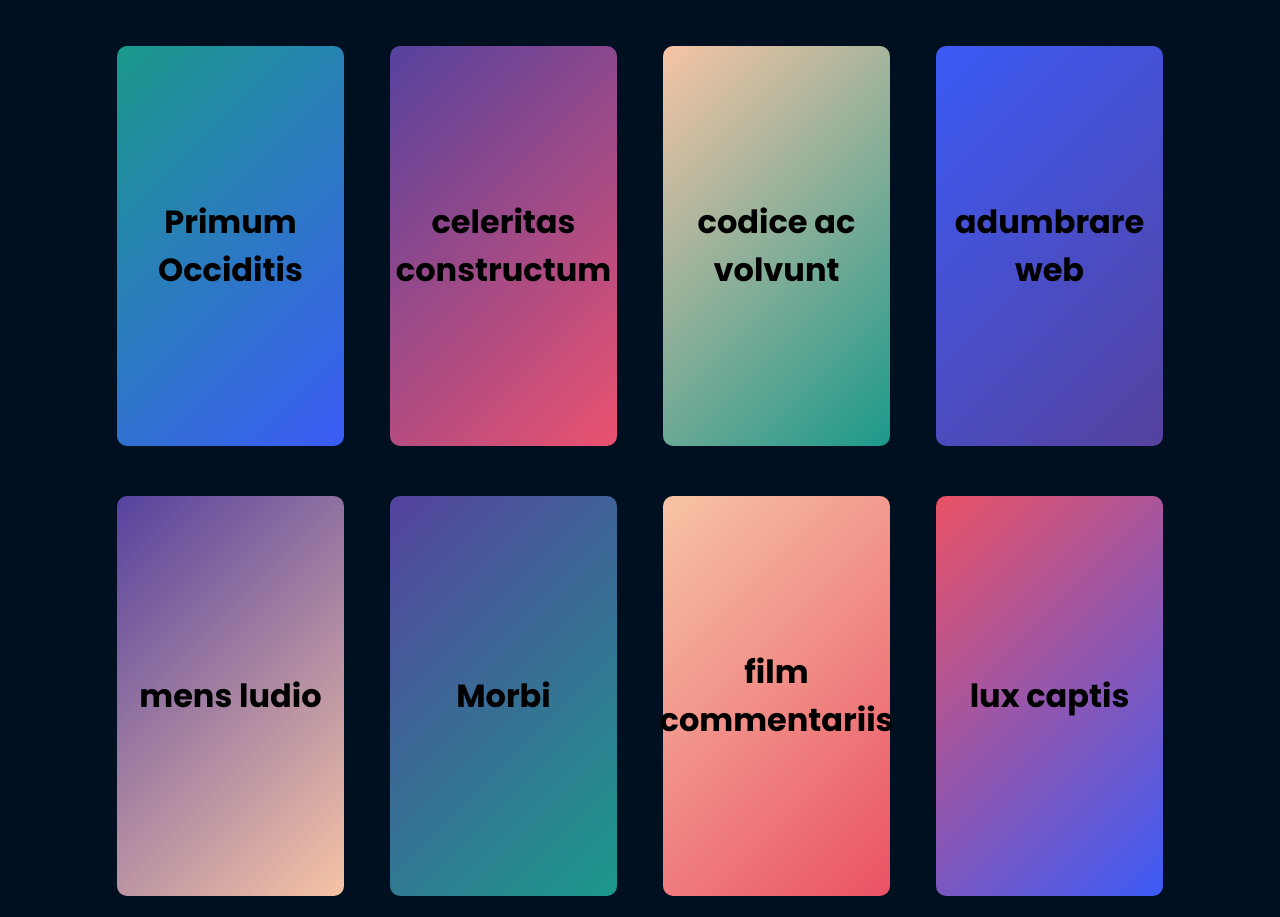
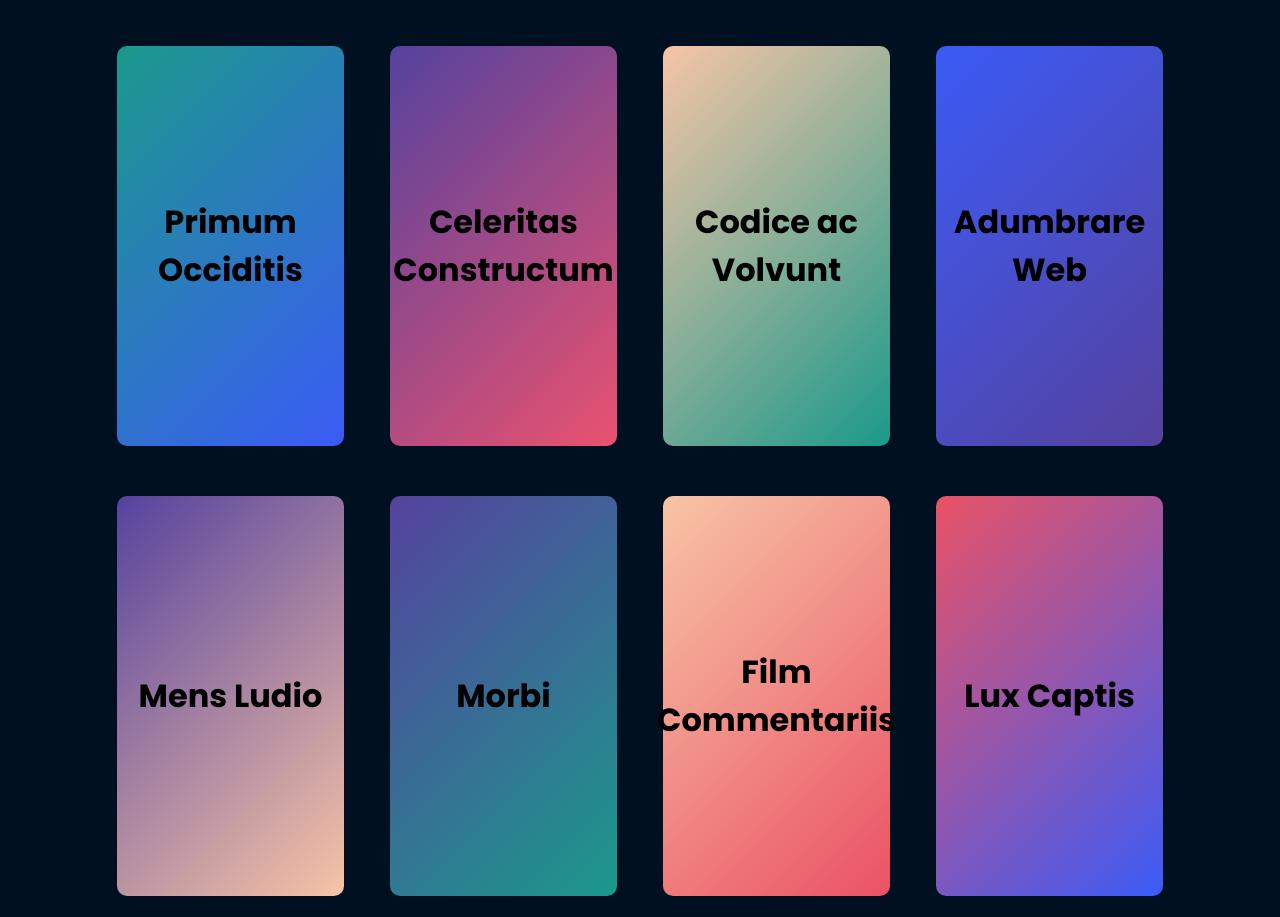
Before and after one commit to 2709-devansh/Events-EQC2, a plain HTML site: page index.html in a window 1280 px wide. Drawn offline with Linux system fonts and the light colour scheme.

Commit message:
Update index.html

```diff
--- a/index.html
+++ b/index.html
@@ -35,7 +35,7 @@
         <div class="e2" id="e">
           <div class="e-inner" id="e2">
             <div class="e-front">
-              <h1>celeritas constructum</h1>
+              <h1>Celeritas Constructum</h1>
             </div>
             <div class="e-back" id="e2">
               <h1>About Event 2</h1>
@@ -47,7 +47,7 @@
         <div class="e3" id="e">
           <div class="e-inner">
             <div class="e-front" id="e3">
-              <h1>codice ac volvunt</h1>
+              <h1>Codice ac Volvunt</h1>
             </div>
             <div class="e-back" id="e3">
               <h1>About Event 3</h1>
@@ -59,7 +59,7 @@
         <div class="e4" id="e">
           <div class="e-inner">
             <div class="e-front" id="e4">
-              <h1>adumbrare web</h1>
+              <h1>Adumbrare Web</h1>
             </div>
             <div class="e-back" id="e4">
               <h1>About Event 4</h1>
@@ -73,7 +73,7 @@
         <div class="e5" id="e">
           <div class="e-inner">
             <div class="e-front" id="e5">
-              <h1>mens ludio</h1>
+              <h1>Mens Ludio</h1>
             </div>
             <div class="e-back" id="e5">
               <h1>About Event 5</h1>
@@ -97,7 +97,7 @@
         <div class="e7" id="e">
           <div class="e-inner">
             <div class="e-front" id="e7">
-              <h1>film commentariis</h1>
+              <h1>Film Commentariis</h1>
             </div>
             <div class="e-back" id="e7">
               <h1>About Event 7</h1>
@@ -109,7 +109,7 @@
         <div class="e8" id="e">
           <div class="e-inner" id="e8">
             <div class="e-front" id="e8">
-              <h1>lux captis</h1>
+              <h1>Lux Captis</h1>
             </div>
             <div class="e-back" id="e8">
               <h1>About Event 8</h1>
```
